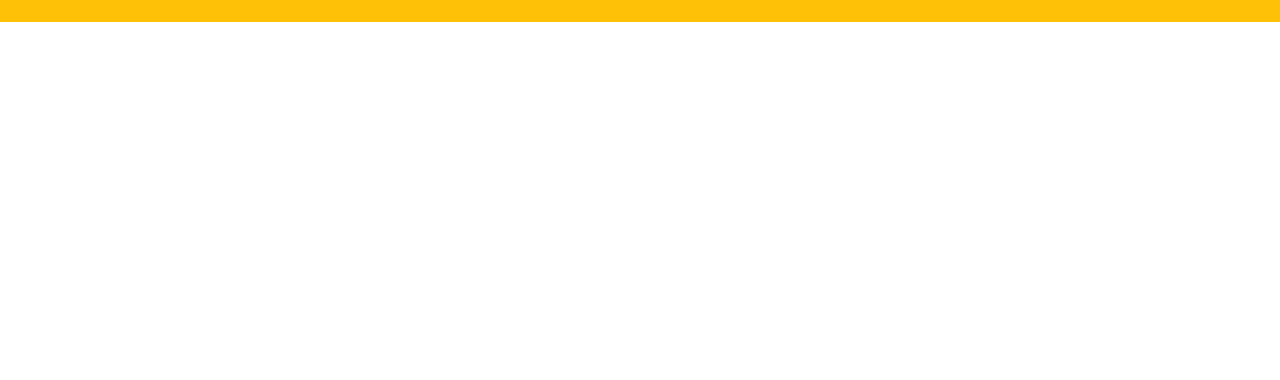
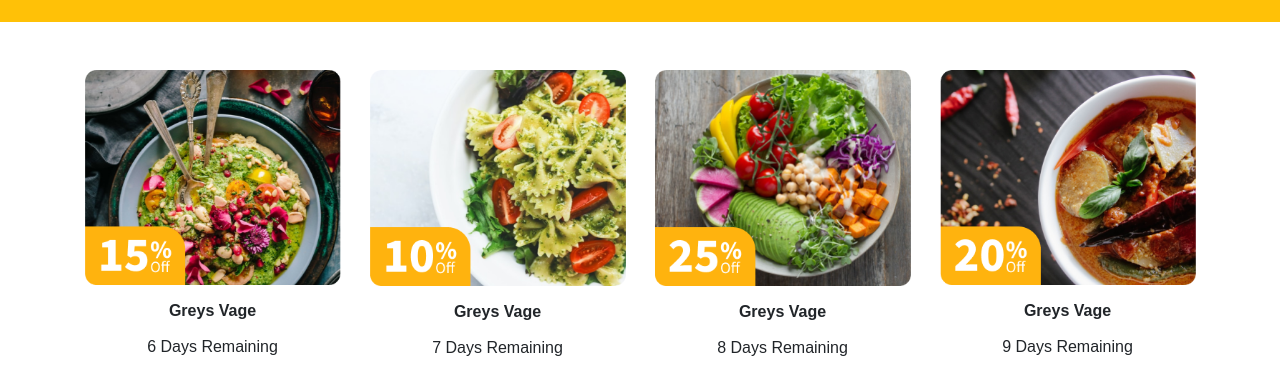
Before and after one commit to muzammilpro/Assignment-06_in_React.js, a React (Create React App) app: page / in a window 1280 px wide. Shown: the part 647-1027 px from the top of the page. Before the commit the page ends 800 px from the top, so only its background shows below. Built offline with nearby package versions, Linux system fonts and the light colour scheme.

Commit message:
Do Some Changes

```diff
--- a/src/App.js
+++ b/src/App.js
@@ -1,6 +1,7 @@
 import './App.css'
 import './style.css'
 import '../node_modules/bootstrap/dist/css/bootstrap.min.css'
+import '../node_modules/bootstrap/dist/css/bootstrap.css'
 import '../node_modules/bootstrap-icons/font/bootstrap-icons.css'
 import HomePage from './Pages/HomePage';
 
--- /dev/null
+++ b/src/Components/MainHeaderCard/MainHeaderCard.js
@@ -0,0 +1,24 @@
+import React from 'react'
+
+export default function MainHeaderCard(props) {
+  return (
+    <div>
+
+
+
+
+      <div className="card mx-auto border border-0 mx-2" style={{ width: "16rem" }} >
+          <img src={props.scr} className="card-img-top img-fluid" alt="card" />
+          <div className="card-body mx-0">
+            <h6 className="card-title fw-bold">Greys Vage</h6>
+            <a href="   /#" className="btn btn-delivery">{props.days} Days Remaining</a>
+          </div>
+        </div>
+
+
+
+
+
+    </div>
+  )
+}
--- /dev/null
+++ b/src/Components/MainHeaderCardSection/MainHeaderCard.js
@@ -0,0 +1,44 @@
+import Cards from '../MainHeaderCard/MainHeaderCard'
+import Img1 from '../../Images/card1.png'
+import Img2 from '../../Images/card 2.png'
+import Img3 from '../../Images/card3.png'
+import Img4 from '../../Images/card4.png'
+
+export default function MainHeaderCardSection() {
+    return (
+        <div>
+            <section>
+                <div className="container mt-5">
+                    <div className="row">
+
+
+                        <div className="col-lg-3 col-md-6 col-sm-12 mx-auto">
+                            < Cards scr={Img1}  days="6" />
+
+                        </div>
+
+                        <div className="col-lg-3 col-md-6 col-sm-12 mx-auto">
+                            <Cards scr={Img2}  days="7"/>
+
+                        </div>
+                        <div className="col-lg-3 col-md-6 col-sm-12 mx-auto">
+                            < Cards scr={Img3}  days="8" />
+
+                        </div>
+                        <div className="col-lg-3 col-md-6 col-sm-12 mx-auto">
+                            < Cards scr={Img4}  days="9" />
+
+                        </div>
+
+
+
+
+
+
+
+                    </div>
+                </div>
+            </section>
+        </div>
+    )
+}
--- a/src/Pages/HomePage.js
+++ b/src/Pages/HomePage.js
@@ -1,11 +1,13 @@
 import NavBar from '../Components/NavBar/NavBar'
 import MainHeader from '../Components/MainHeader/MainHeader'
+import MainHeaderCardSection from '../Components/MainHeaderCardSection/MainHeaderCard'
 
 export default function HomePage() {
     return (
         <div>
             <NavBar />
             <MainHeader />
+            < MainHeaderCardSection />
 
         </div>
     )
```
Lines whose indentation alone changed are shown as unchanged.
